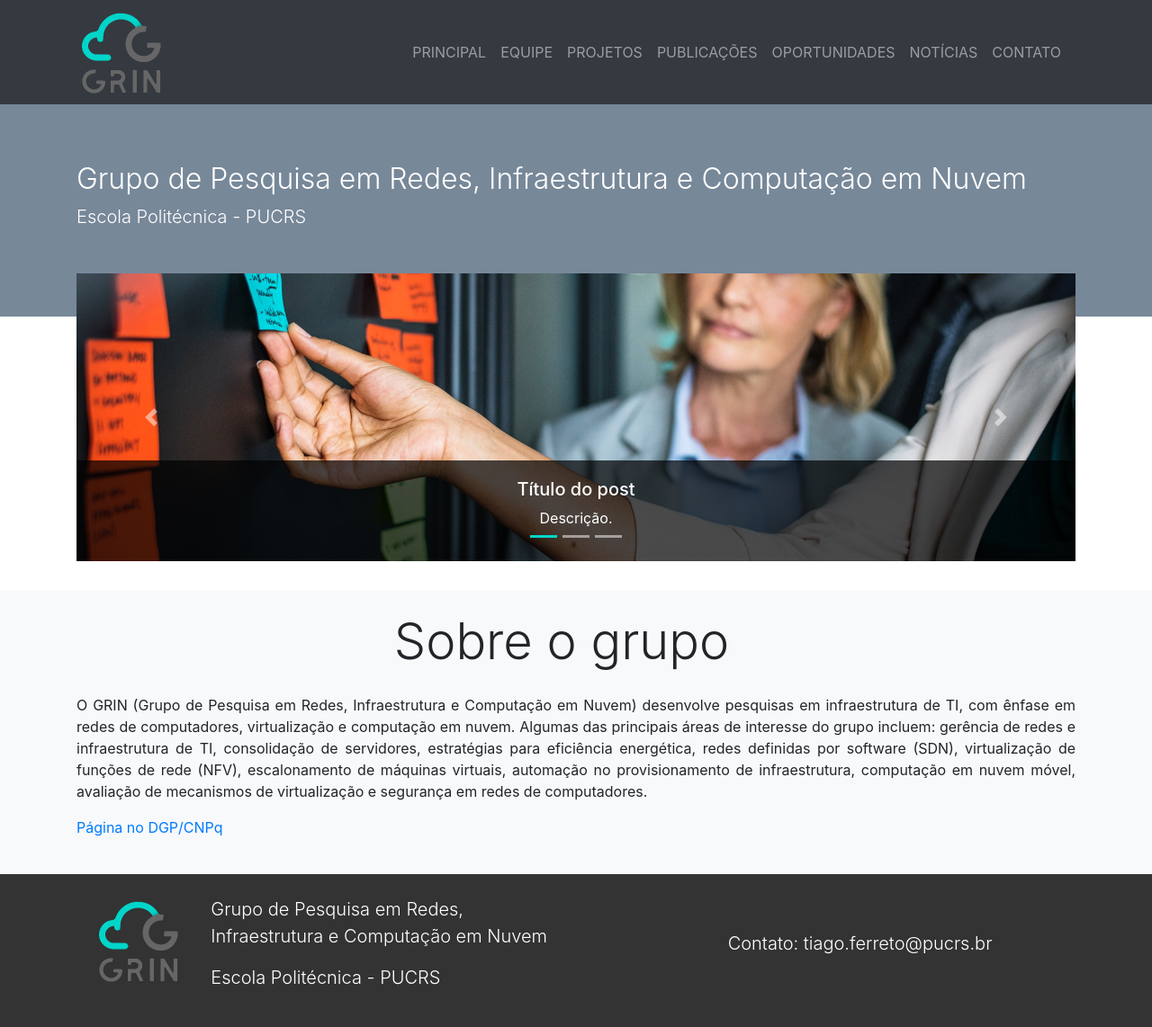
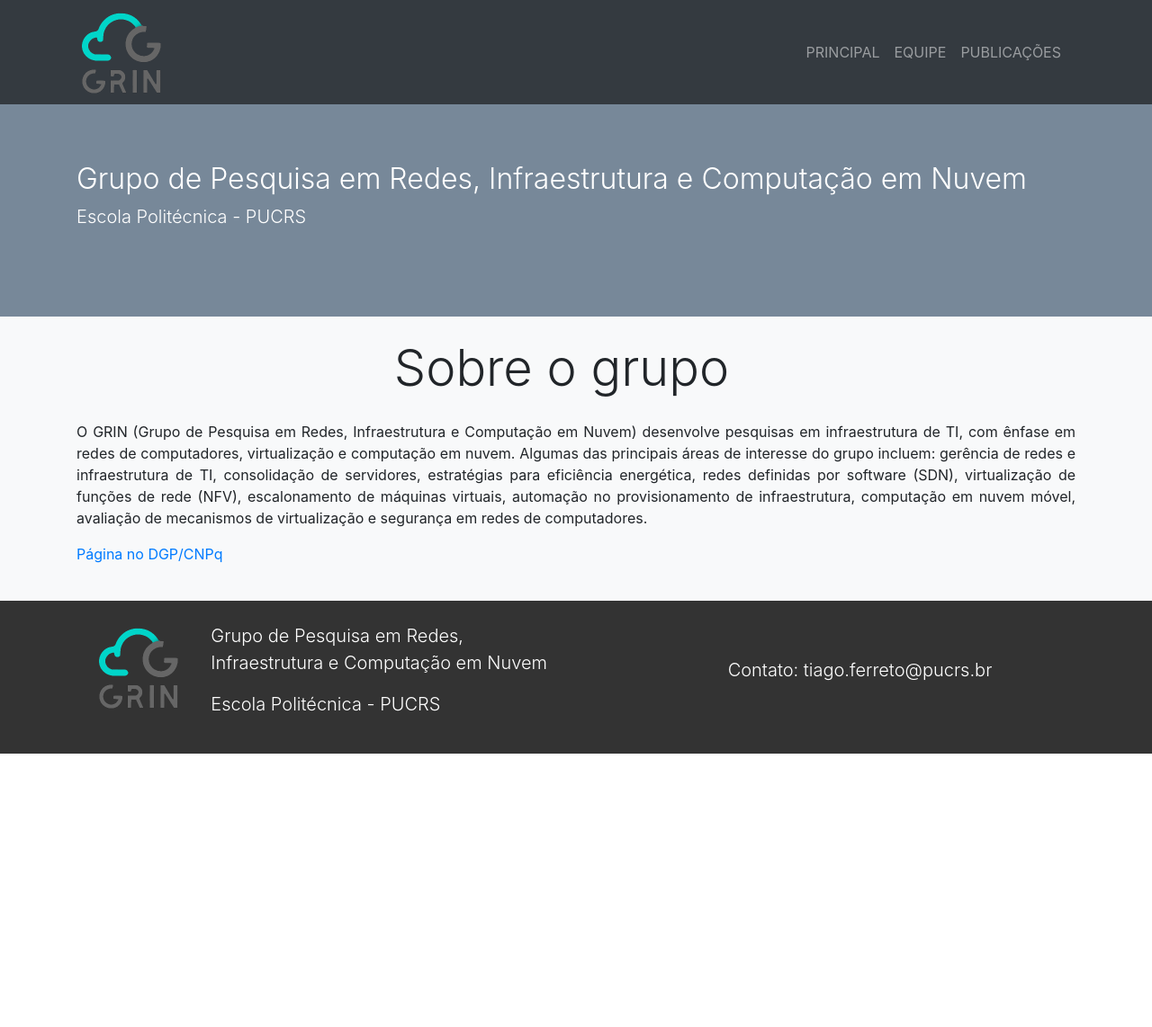
Before and after one commit to GRIN-PUCRS/grin-pucrs.github.io, a Jekyll site: the page built from index.markdown, in a window 1280 px wide. Shown: the whole page at 90% size. Built offline with Jekyll 4.4.1, drawn with Linux system fonts in a browser that asks for light colours; nearby versions of some CDN libraries; after the commit the page ends 900 px from its top, so only the background shows below that.

Commit message:
Update header

```diff
--- a/_includes/nav.html
+++ b/_includes/nav.html
@@ -11,11 +11,11 @@
         <!-- <a id="nav-a" class="nav-item nav-link mr-auto {% if page.id == 'index' %}active{% else %}{% endif %}" href="#inicio">Início</a> -->
         <a id="nav-a" class="nav-item nav-link" href="/">Principal</a>
         <a id="nav-a" class="nav-item nav-link" href="/team">Equipe</a>
-        <a id="nav-a" class="nav-item nav-link" href="/projects">Projetos</a>
+        <!-- <a id="nav-a" class="nav-item nav-link" href="/projects">Projetos</a> -->
         <a id="nav-a" class="nav-item nav-link" href="/publications">Publicações</a>
-        <a id="nav-a" class="nav-item nav-link" href="/available-positions">Oportunidades</a>
-        <a id="nav-a" class="nav-item nav-link" href="/news">Notícias</a>
-        <a id="nav-a" class="nav-item nav-link" href="/contact">Contato</a>
+        <!-- <a id="nav-a" class="nav-item nav-link" href="/available-positions">Oportunidades</a> -->
+        <!-- <a id="nav-a" class="nav-item nav-link" href="/news">Notícias</a> -->
+        <!-- <a id="nav-a" class="nav-item nav-link" href="/contact">Contato</a> -->
       </div>
     </div>
   </div>
--- a/_layouts/home.html
+++ b/_layouts/home.html
@@ -10,7 +10,7 @@ layout: default
   </div>
 </header>
 
-{% include news.html %}
+<!-- {% include news.html %} -->
 
 <section class="about bg-light p-4">
   <div class="container" style="text-align: center;">
```
